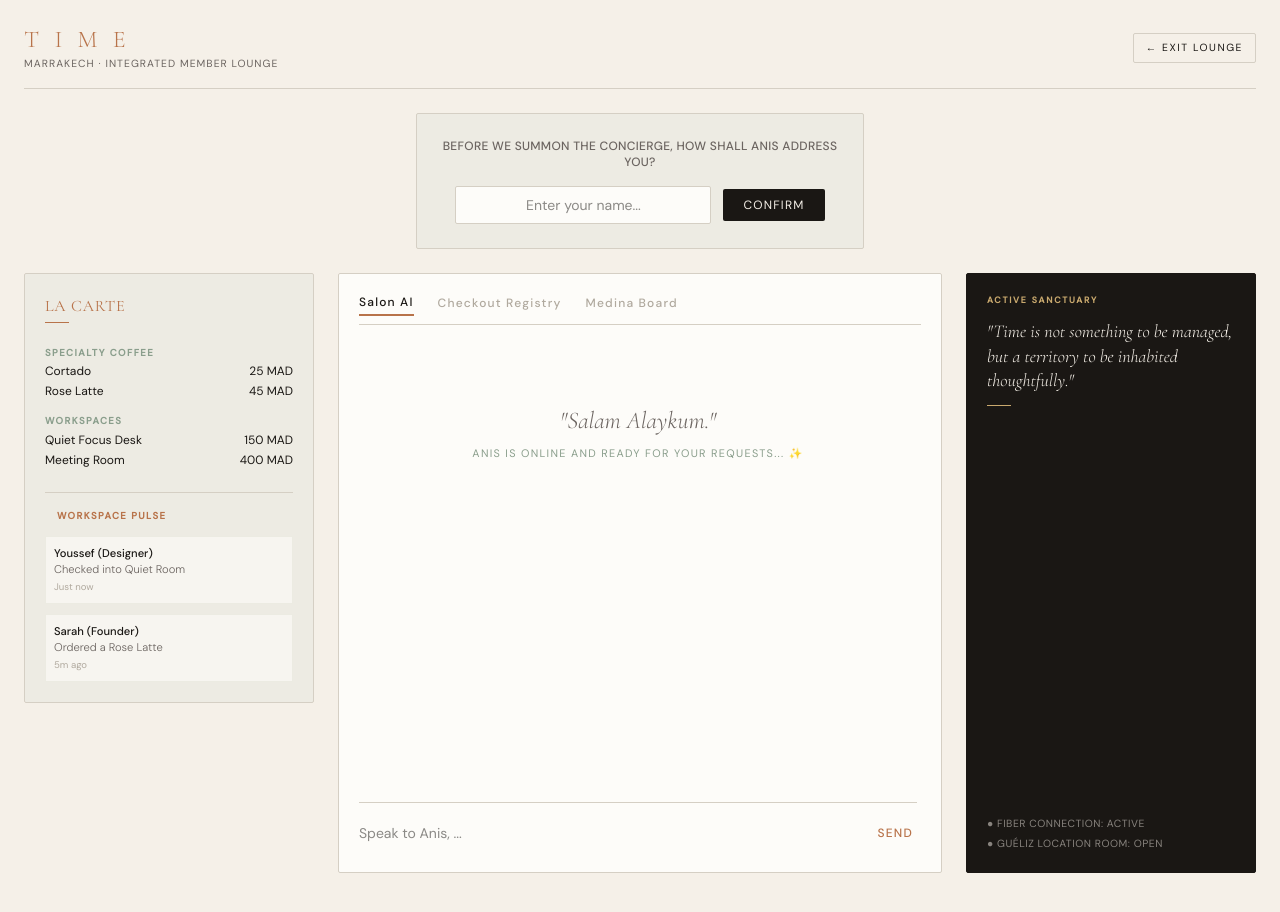
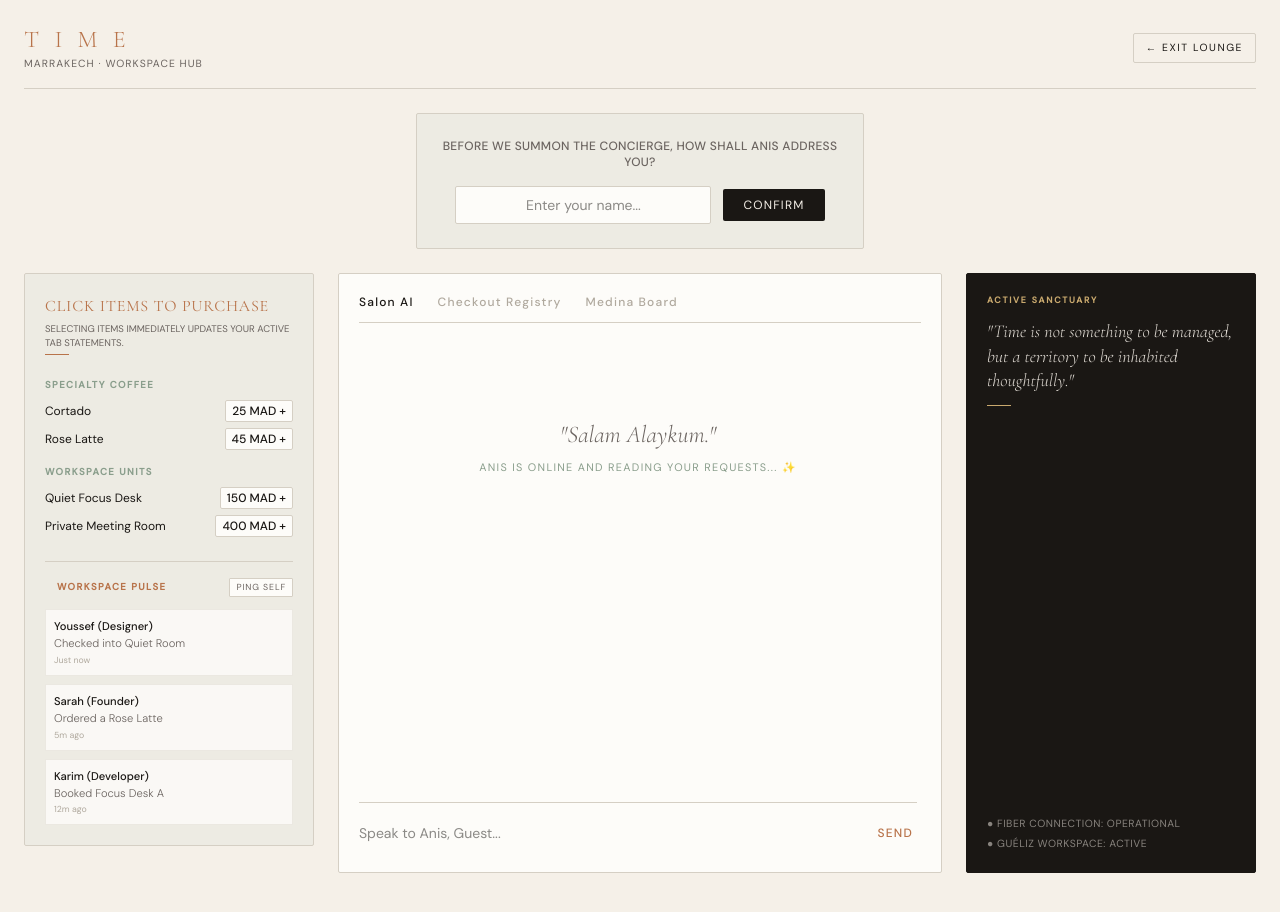
Before and after one commit to TimeCafeMarrakech/cafe-time, a Next.js app: page / in a window 1280 px wide. Both pictures are taken after a click on the button "CONTINUE AS GUEST →". Built offline with nearby package versions, Linux system fonts and the light colour scheme.

Commit message:
Update page.tsx

```diff
--- a/app/page.tsx
+++ b/app/page.tsx
@@ -2,28 +2,75 @@
 
 import React, { useState } from 'react';
 
-export default function EntryPage() {
+// Define explicit types for our feature components
+interface CartItem {
+  id: string;
+  item: string;
+  price: number;
+}
+
+interface PingItem {
+  id: number;
+  user: string;
+  action: string;
+  time: string;
+}
+
+interface BulletinItem {
+  id: number;
+  tag: string;
+  title: string;
+  desc: string;
+  type: 'workshop' | 'coffee';
+}
+
+export default function MasterIntegratedApp() {
   const [email, setEmail] = useState('');
   const [password, setPassword] = useState('');
 
-  // ─── SYSTEM ROUTING SWITCH ───
+  // ─── VISUAL SCREEN SWITCH ───
   const [showChat, setShowChat] = useState(false);
+  const [activeTab, setActiveTab] = useState<'chat' | 'checkout' | 'board'>('chat');
 
-  // ─── CORE CHAT STATES ───
+  // ─── CHAT CONVERSATION STATES ───
   const [messages, setMessages] = useState<{ role: string; content: string }[]>([]);
   const [inputMessage, setInputMessage] = useState('');
   const [guestName, setGuestName] = useState('');
   const [isLoading, setIsLoading] = useState(false);
 
-  // ─── RESTORED CUSTOM FEATURES STATES ───
-  const [activeTab, setActiveTab] = useState<'chat' | 'checkout' | 'board'>('chat');
-  const [pings, setPings] = useState([
+  // ─── FEATURE 1: REAL CART & CHECKOUT STATE LOGIC ───
+  const [cart, setCart] = useState<CartItem[]>([]);
+
+  // ─── FEATURE 2: CUSTOMER PING LOGS STATE DATA ───
+  const [pings, setPings] = useState<PingItem[]>([
     { id: 1, user: 'Youssef (Designer)', action: 'Checked into Quiet Room', time: 'Just now' },
     { id: 2, user: 'Sarah (Founder)', action: 'Ordered a Rose Latte', time: '5m ago' },
+    { id: 3, user: 'Karim (Developer)', action: 'Booked Focus Desk A', time: '12m ago' }
   ]);
-  const [cart, setCart] = useState<{ item: string; price: number }[]>([
-    { item: 'Quiet Focus Desk (4 Hours)', price: 150 }
+
+  // ─── FEATURE 3: BULLETIN BOARD DATA ───
+  const [bulletins, setBulletins] = useState<BulletinItem[]>([
+    { id: 1, tag: 'Pop-up Workshop', title: 'AI Engineering & Craft Architecture', desc: 'Join the circle this Friday evening inside the main terrace courtyard.', type: 'workshop' },
+    { id: 2, tag: 'Seasonal Arrival', title: 'Sidamo Ethiopia Espresso Roast', desc: 'Freshly roasted single-origin batches are now active at the brew bar.', type: 'coffee' }
   ]);
+
+  // Handle addition of catalog items directly into the checkout system
+  const addToCart = (itemName: string, itemPrice: number) => {
+    const newItem: CartItem = {
+      id: Math.random().toString(36).substring(2, 9),
+      item: itemName,
+      price: itemPrice
+    };
+    setCart([...cart, newItem]);
+    // Automatically switch tabs to checkout so the user visually sees the addition
+    setActiveTab('checkout');
+  };
+
+  const removeFromCart = (idToRemove: string) => {
+    setCart(cart.filter(item => item.id !== idToRemove));
+  };
+
+  const calculateTotal = () => cart.reduce((acc, curr) => acc + curr.price, 0);
 
   const handleSignIn = (e: React.FormEvent) => {
     e.preventDefault();
@@ -55,9 +102,18 @@ export default function EntryPage() {
     }
   };
 
-  const calculateTotal = () => cart.reduce((acc, curr) => acc + curr.price, 0);
+  // Simulating a fresh dynamic client ping inside the workspace dashboard
+  const triggerManualPing = () => {
+    const newPing: PingItem = {
+      id: Date.now(),
+      user: guestName ? `${guestName} (You)` : 'Honored Guest',
+      action: 'Signalled presence in the courtyard lounge',
+      time: 'Just now'
+    };
+    setPings([newPing, ...pings]);
+  };
 
-  // ─── APPLICATION ACTIVE LOUNGE (CHAT + ALL RESTORED FEATURES) ───
+  // ─── COMPONENT VIEW 1: INTERACTIVE PLATFORM LOUNGE ───
   if (showChat) {
     return (
       <>
@@ -68,7 +124,7 @@ export default function EntryPage() {
           <header className="max-w-7xl w-full mx-auto flex justify-between items-center border-b border-[#D5CFC4] pb-4 mb-6">
             <div>
               <h1 className="font-['Cormorant_Garamond'] text-2xl tracking-[0.2em] uppercase text-[#B8734A] font-light">T I M E</h1>
-              <p className="text-[0.65rem] tracking-[0.1em] uppercase text-[#6B6460]">Marrakech · Integrated Member Lounge</p>
+              <p className="text-[0.65rem] tracking-[0.1em] uppercase text-[#6B6460]">Marrakech · Workspace Hub</p>
             </div>
             <button
               onClick={() => setShowChat(false)}
@@ -97,64 +153,88 @@ export default function EntryPage() {
             </div>
           )}
 
-          {/* MASTER THREE-COLUMN MATRIX LAYOUT */}
+          {/* MASTER GRID SYSTEM */}
           <div className="flex-1 max-w-7xl w-full mx-auto grid grid-cols-1 lg:grid-cols-4 gap-6 items-start overflow-hidden pb-4">
 
-            {/* COLUMN 1: MENU SIDEBAR & LA CARTE REGISTRY */}
-            <aside className="lg:col-span-1 bg-[#EDEBE3] border border-[#D5CFC4] rounded-[2px] p-5 space-y-6 max-h-[35vh] lg:max-h-[75vh] overflow-y-auto">
+            {/* COLUMN 1: INTERACTIVE BUY CATALOG & LIVE PULSE PINGS */}
+            <aside className="lg:col-span-1 bg-[#EDEBE3] border border-[#D5CFC4] rounded-[2px] p-5 space-y-6 max-h-[40vh] lg:max-h-[75vh] overflow-y-auto">
               <div>
-                <h2 className="font-['Cormorant_Garamond'] text-base tracking-wider text-[#B8734A] uppercase mb-1">La Carte</h2>
-                <div className="w-6 h-[1px] bg-[#B8734A]" />
+                <h2 className="font-['Cormorant_Garamond'] text-base tracking-wider text-[#B8734A] uppercase mb-1">Click Items to Purchase</h2>
+                <p className="text-[0.6rem] text-[#6B6460] uppercase">Selecting items immediately updates your active tab statements.</p>
+                <div className="w-6 h-[1px] bg-[#B8734A] mt-1" />
               </div>
+
               <div className="space-y-4 text-xs">
                 <div>
-                  <h3 className="text-[0.6rem] tracking-[0.15em] uppercase text-[#8A9E8C] font-semibold mb-1">Specialty Coffee</h3>
-                  <div className="space-y-1"><div className="flex justify-between"><span>Cortado</span><span>25 MAD</span></div><div className="flex justify-between"><span>Rose Latte</span><span>45 MAD</span></div></div>
-                </div>
-                <div>
-                  <h3 className="text-[0.6rem] tracking-[0.15em] uppercase text-[#8A9E8C] font-semibold mb-1">Workspaces</h3>
-                  <div className="space-y-1"><div className="flex justify-between"><span>Quiet Focus Desk</span><span>150 MAD</span></div><div className="flex justify-between"><span>Meeting Room</span><span>400 MAD</span></div></div>
+                  <h3 className="text-[0.6rem] tracking-[0.15em] uppercase text-[#8A9E8C] font-semibold mb-2">Specialty Coffee</h3>
+                  <div className="space-y-1.5">
+                    <button onClick={() => addToCart('Cortado Espresso', 25)} className="w-full flex justify-between items-center text-left hover:text-[#B8734A] transition-colors group bg-transparent border-none p-0">
+                      <span className="group-hover:underline">Cortado</span><span className="font-medium bg-[#FDFCF9] px-1.5 py-0.5 rounded-[2px] border border-[#D5CFC4]">25 MAD +</span>
+                    </button>
+                    <button onClick={() => addToCart('Rose & Cardamom Latte', 45)} className="w-full flex justify-between items-center text-left hover:text-[#B8734A] transition-colors group bg-transparent border-none p-0">
+                      <span className="group-hover:underline">Rose Latte</span><span className="font-medium bg-[#FDFCF9] px-1.5 py-0.5 rounded-[2px] border border-[#D5CFC4]">45 MAD +</span>
+                    </button>
                   </div>
                 </div>
 
-              {/* 📡 RESTORED: REAL-TIME CUSTOMER PING LOGS */}
+                <div>
+                  <h3 className="text-[0.6rem] tracking-[0.15em] uppercase text-[#8A9E8C] font-semibold mb-2">Workspace Units</h3>
+                  <div className="space-y-1.5">
+                    <button onClick={() => addToCart('Quiet Focus Desk (4H)', 150)} className="w-full flex justify-between items-center text-left hover:text-[#B8734A] transition-colors group bg-transparent border-none p-0">
+                      <span className="group-hover:underline">Quiet Focus Desk</span><span className="font-medium bg-[#FDFCF9] px-1.5 py-0.5 rounded-[2px] border border-[#D5CFC4]">150 MAD +</span>
+                    </button>
+                    <button onClick={() => addToCart('Private Meeting Room (2H)', 400)} className="w-full flex justify-between items-center text-left hover:text-[#B8734A] transition-colors group bg-transparent border-none p-0">
+                      <span className="group-hover:underline">Private Meeting Room</span><span className="font-medium bg-[#FDFCF9] px-1.5 py-0.5 rounded-[2px] border border-[#D5CFC4]">400 MAD +</span>
+                    </button>
+                  </div>
+                </div>
+              </div>
+
+              {/* ACTIVE NETWORK PINGS MONITOR */}
               <div className="pt-4 border-t border-[#D5CFC4]">
-                <h3 className="text-[0.6rem] tracking-[0.15em] uppercase text-[#B8734A] font-semibold mb-3 flex items-center gap-1.5">
+                <div className="flex justify-between items-center mb-3">
+                  <h3 className="text-[0.6rem] tracking-[0.15em] uppercase text-[#B8734A] font-semibold flex items-center gap-1.5">
                     <span className="w-1.5 h-1.5 rounded-full bg-[#8A9E8C] animate-ping" /> Workspace Pulse
                   </h3>
-                <div className="space-y-2.5">
+                  <button onClick={triggerManualPing} className="text-[0.55rem] tracking-widest text-[#6B6460] uppercase border border-[#D5CFC4] px-1.5 py-0.5 rounded-[1px] bg-[#FDFCF9] hover:border-[#1A1714]">
+                    Ping Self
+                  </button>
+                </div>
+                <div className="space-y-2">
                   {pings.map((p) => (
-                    <div key={p.id} className="text-[0.7rem] bg-[#FDFCF9]/60 p-2 rounded-[1px] border border-[#D5CFC4]/30">
+                    <div key={p.id} className="text-[0.7rem] bg-[#FDFCF9]/80 p-2 rounded-[1px] border border-[#D5CFC4]/40 animate-[fadeUp_0.3s_ease_both]">
                       <p className="font-medium text-[#1A1714]">{p.user}</p>
                       <p className="text-[#6B6460] font-light">{p.action}</p>
-                      <span className="text-[0.6rem] text-[#B0A99E] block mt-0.5">{p.time}</span>
+                      <span className="text-[0.55rem] text-[#B0A99E] block mt-0.5">{p.time}</span>
                     </div>
                   ))}
                 </div>
               </div>
             </aside>
 
-            {/* COLUMN 2 & 3: CENTER INTERACTIVE FEATURE TABS SYSTEM */}
-            <div className="lg:col-span-2 flex flex-col bg-[#FDFCF9] border border-[#D5CFC4] rounded-[2px] p-5 h-[60vh] lg:h-[75vh] justify-between">
+            {/* COLUMN 2 & 3: CENTER NAVIGATION CONTROL TABS AND TERMINAL */}
+            <div className="lg:col-span-2 flex flex-col bg-[#FDFCF9] border border-[#D5CFC4] rounded-[2px] p-5 h-[65vh] lg:h-[75vh] justify-between">
 
-              {/* Feature Selection Navigation Bar */}
+              {/* Tab Toggles */}
               <div className="flex border-b border-[#D5CFC4] pb-2 mb-4 gap-6 text-xs uppercase tracking-widest font-medium">
-                <button onClick={() => setActiveTab('chat')} className={`pb-1 ${activeTab === 'chat' ? 'border-b-2 border-[#B8734A] text-[#1A1714]' : 'text-[#B0A99E]'}`}>Salon AI</button>
-                <button onClick={() => setActiveTab('checkout')} className={`pb-1 ${activeTab === 'checkout' ? 'border-b-2 border-[#B8734A] text-[#1A1714]' : 'text-[#B0A99E]'}`}>Checkout Registry</button>
-                <button onClick={() => setActiveTab('board')} className={`pb-1 ${activeTab === 'board' ? 'border-b-2 border-[#B8734A] text-[#1A1714]' : 'text-[#B0A99E]'}`}>Medina Board</button>
+                <button onClick={() => setActiveTab('chat')} className={`pb-1 bg-transparent border-none cursor-pointer ${activeTab === 'chat' ? 'border-b-2 border-[#B8734A] text-[#1A1714] font-medium' : 'text-[#B0A99E]'}`}>Salon AI</button>
+                <button onClick={() => setActiveTab('checkout')} className={`pb-1 bg-transparent border-none cursor-pointer relative ${activeTab === 'checkout' ? 'border-b-2 border-[#B8734A] text-[#1A1714] font-medium' : 'text-[#B0A99E]'}`}>
+                  Checkout Registry {cart.length > 0 && <span className="absolute -top-2 -right-3 bg-[#B8734A] text-[#F5F0E8] rounded-full text-[0.55rem] px-1">{cart.length}</span>}
+                </button>
+                <button onClick={() => setActiveTab('board')} className={`pb-1 bg-transparent border-none cursor-pointer ${activeTab === 'board' ? 'border-b-2 border-[#B8734A] text-[#1A1714] font-medium' : 'text-[#B0A99E]'}`}>Medina Board</button>
               </div>
 
-              {/* DYNAMIC TAB CONTROLLER */}
+              {/* DYNAMIC WINDOW ENGINE */}
               <div className="flex-1 overflow-y-auto pr-1 style-scrollbar">
 
-                {/* SUB-VIEW 1: THE CONVERSATIONAL SALON */}
+                {/* INTERACTIVE CHAT GATEWAY */}
                 {activeTab === 'chat' && (
                   <div className="space-y-4 h-full flex flex-col justify-between">
-                    <div className="space-y-4 overflow-y-auto flex-1">
+                    <div className="space-y-4 overflow-y-auto flex-1 max-h-[45vh] lg:max-h-[55vh]">
                       {messages.length === 0 ? (
-                        <div className="text-center py-16 space-y-2">
+                        <div className="text-center py-20 space-y-2">
                           <p className="font-['Cormorant_Garamond'] italic text-2xl text-[#6B6460]">"Salam Alaykum."</p>
-                          <p className="text-[0.68rem] tracking-[0.12em] uppercase text-[#8A9E8C]">Anis is online and ready for your requests... ✨</p>
+                          <p className="text-[0.68rem] tracking-[0.12em] uppercase text-[#8A9E8C]">Anis is online and reading your requests... ✨</p>
                         </div>
                       ) : (
                         messages.map((m, idx) => (
@@ -170,55 +250,90 @@ export default function EntryPage() {
                     <form onSubmit={handleSendMessage} className="border-t border-[#D5CFC4] pt-3 flex items-center relative">
                       <input
                         type="text" value={inputMessage} onChange={(e) => setInputMessage(e.target.value)}
-                        placeholder={`Speak to Anis, ${guestName || ''}...`}
+                        placeholder={`Speak to Anis, ${guestName || 'Guest'}...`}
                         className="w-full bg-transparent py-2 outline-none text-sm border-b border-transparent focus:border-[#B8734A]"
                       />
-                      <button type="submit" className="absolute right-1 text-xs uppercase tracking-widest text-[#B8734A] font-medium">Send</button>
+                      <button type="submit" className="absolute right-1 text-xs uppercase tracking-widest text-[#B8734A] font-medium bg-transparent border-none cursor-pointer">Send</button>
                     </form>
                   </div>
                 )}
 
-                {/* 💳 SUB-VIEW 2: THE RESTORED CHECKOUT PANEL */}
+                {/* REAL DATA CHECKOUT SYSTEM */}
                 {activeTab === 'checkout' && (
-                  <div className="space-y-6 p-2 animate-[fadeUp_0.3s_ease_both]">
+                  <div className="space-y-6 p-1 animate-[fadeUp_0.2s_ease_both]">
                     <div>
-                      <h3 className="font-['Cormorant_Garamond'] text-xl text-[#1A1714]">Member Checkout Statement</h3>
-                      <p className="text-[0.7rem] text-[#6B6460] uppercase tracking-wider">Review items before processing securely</p>
+                      <h3 className="font-['Cormorant_Garamond'] text-xl text-[#1A1714]">Active Order Matrix</h3>
+                      <p className="text-[0.7rem] text-[#6B6460] uppercase tracking-wider">Add items from the left side panel to calculate totals</p>
                     </div>
-                    <div className="space-y-2 border-b border-[#D5CFC4] pb-4">
-                      {cart.map((c, i) => (
-                        <div key={i} className="flex justify-between text-xs py-1">
-                          <span>{c.item}</span> <span className="font-medium">{c.price} MAD</span>
+
+                    {cart.length === 0 ? (
+                      <div className="text-center py-12 border border-dashed border-[#D5CFC4] p-4 text-xs text-[#B0A99E] uppercase tracking-widest">
+                        Your statement sheet is empty.
+                      </div>
+                    ) : (
+                      <div className="space-y-2 max-h-[30vh] overflow-y-auto">
+                        {cart.map((c) => (
+                          <div key={c.id} className="flex justify-between items-center text-xs py-2 border-b border-[#D5CFC4]/50 bg-[#EDEBE3]/30 px-2 rounded-[1px]">
+                            <span>{c.item}</span>
+                            <div className="flex items-center gap-3">
+                              <span className="font-medium text-[#1A1714]">{c.price} MAD</span>
+                              <button onClick={() => removeFromCart(c.id)} className="text-[0.6rem] uppercase tracking-widest text-red-700 hover:underline bg-transparent border-none cursor-pointer">Wipe</button>
+                            </div>
                           </div>
                         ))}
                       </div>
-                    <div className="flex justify-between text-sm font-medium pt-2">
-                      <span>Total Invoice Due</span> <span>{calculateTotal()} MAD</span>
+                    )}
+
+                    <div className="flex justify-between text-sm font-medium pt-3 border-t border-[#D5CFC4]">
+                      <span>Aggregated Statement Total</span>
+                      <span className="text-[#B8734A] font-bold text-base">{calculateTotal()} MAD</span>
                     </div>
-                    <button onClick={() => alert('Settle account feature initiated via Supabase.')} className="w-full py-3 bg-[#1A1714] text-[#F5F0E8] text-xs tracking-widest uppercase rounded-[2px] font-medium hover:bg-[#B8734A] transition-colors mt-4">
-                      Settle Balance Account
+
+                    <button
+                      disabled={cart.length === 0}
+                      onClick={() => {
+                        alert(`Account statement settled successfully for ${calculateTotal()} MAD. Sending transaction parameters to the database logs!`);
+                        setCart([]);
+                      }}
+                      className="w-full py-3 bg-[#1A1714] text-[#F5F0E8] text-xs tracking-widest uppercase rounded-[2px] font-medium hover:bg-[#B8734A] transition-colors mt-4 disabled:opacity-40 disabled:hover:bg-[#1A1714] cursor-pointer"
+                    >
+                      Process Payment Invoice
                     </button>
                   </div>
                 )}
 
-                {/* 📢 SUB-VIEW 3: THE RESTORED ADVERTISEMENT BULLETIN BOARD */}
+                {/* ADVERTISEMENT BULLETIN BOARD SYSTEM */}
                 {activeTab === 'board' && (
-                  <div className="space-y-4 p-2 animate-[fadeUp_0.3s_ease_both]">
+                  <div className="space-y-5 p-1 animate-[fadeUp_0.2s_ease_both]">
+                    <div className="flex justify-between items-center">
                       <div>
                         <h3 className="font-['Cormorant_Garamond'] text-xl text-[#1A1714]">The Medina Bulletin</h3>
-                      <p className="text-[0.7rem] text-[#6B6460] uppercase tracking-wider">What's happening around the workspace community</p>
+                        <p className="text-[0.7rem] text-[#6B6460] uppercase tracking-wider">Community updates and workspace popups</p>
                       </div>
-                    <div className="grid grid-cols-1 gap-3 pt-2">
-                      <div className="bg-[#EDEBE3] p-4 rounded-[2px] border border-[#D5CFC4]">
-                        <span className="text-[0.6rem] tracking-widest uppercase text-[#B8734A] font-bold">Pop-up Workshop</span>
-                        <h4 className="text-sm font-medium mt-1">AI Engineering & Craft Architecture</h4>
-                        <p className="text-xs text-[#6B6460] mt-1">Join the circle this Friday evening inside the main internal terrace courtyard.</p>
+                      <button
+                        onClick={() => {
+                          const customTitle = prompt("Enter announcement heading:");
+                          const customDesc = prompt("Enter announcement description detail:");
+                          if (customTitle && customDesc) {
+                            setBulletins([{ id: Date.now(), tag: 'Member Notice', title: customTitle, desc: customDesc, type: 'workshop' }, ...bulletins]);
+                          }
+                        }}
+                        className="text-[0.6rem] tracking-widest text-[#F5F0E8] bg-[#B8734A] uppercase px-2 py-1 rounded-[2px] border-none hover:bg-[#1A1714]"
+                      >
+                        + Post Ad
+                      </button>
                     </div>
-                      <div className="bg-[#EDEBE3] p-4 rounded-[2px] border border-[#D5CFC4]">
-                        <span className="text-[0.6rem] tracking-widest uppercase text-[#8A9E8C] font-bold">Seasonal Crop Arrival</span>
-                        <h4 className="text-sm font-medium mt-1">Sidamo Ethiopia Espresso roast</h4>
-                        <p className="text-xs text-[#6B6460] mt-1">Freshly roasted single-origin batches are now grinding active at the brew bar.</p>
+
+                    <div className="grid grid-cols-1 gap-3.5">
+                      {bulletins.map((b) => (
+                        <div key={b.id} className="bg-[#EDEBE3] p-4 rounded-[2px] border border-[#D5CFC4] space-y-1.5 animate-[fadeUp_0.2s_ease_both]">
+                          <span className={`text-[0.55rem] tracking-widest uppercase font-bold px-1.5 py-0.5 rounded-[1px] ${b.type === 'coffee' ? 'bg-[#8A9E8C] text-[#F5F0E8]' : 'bg-[#B8734A] text-[#F5F0E8]'}`}>
+                            {b.tag}
+                          </span>
+                          <h4 className="text-sm font-medium text-[#1A1714] pt-1">{b.title}</h4>
+                          <p className="text-xs text-[#6B6460] leading-relaxed font-light">{b.desc}</p>
                         </div>
+                      ))}
                     </div>
                   </div>
                 )}
@@ -226,16 +341,16 @@ export default function EntryPage() {
               </div>
             </div>
 
-            {/* COLUMN 4: BRAND SPACE IDENTIFIER CARD */}
+            {/* COLUMN 4: QUOTATION & BRAND IDENTIFIER CARD */}
             <aside className="lg:col-span-1 bg-[#1A1714] text-[#F5F0E8] border border-[#1A1714] rounded-[2px] p-5 space-y-4 h-full flex flex-col justify-between">
               <div className="space-y-3">
                 <span className="text-[0.55rem] tracking-[0.2em] text-[#C9A96E] uppercase block font-semibold">Active Sanctuary</span>
-                <p className="font-['Cormorant_Garamond'] italic text-lg leading-snug">"Time is not something to be managed, but a territory to be inhabited thoughtfully."</p>
+                <p className="font-['Cormorant_Garamond'] italic text-lg leading-snug text-[#F5F0E8]/90">"Time is not something to be managed, but a territory to be inhabited thoughtfully."</p>
                 <div className="w-6 h-[1px] bg-[#C9A96E] mt-2" />
               </div>
-              <div className="text-[0.65rem] space-y-1 text-[#F5F0E8]/50 uppercase tracking-wider pt-6">
-                <p>● Fiber Connection: Active</p>
-                <p>● Guéliz Location Room: Open</p>
+              <div className="text-[0.65rem] space-y-1 text-[#F5F0E8]/50 uppercase tracking-wider pt-8">
+                <p>● Fiber Connection: Operational</p>
+                <p>● Guéliz Workspace: Active</p>
               </div>
             </aside>
 
@@ -245,7 +360,7 @@ export default function EntryPage() {
     );
   }
 
-  // ─── CONDITION 2: SHOW CLAUDE'S LUXURY ENTRANCE SCREEN ───
+  // ─── COMPONENT VIEW 2: SPLIT SCREEN DOORWAY ───
   return (
     <>
       <link rel="preconnect" href="https://fonts.googleapis.com" />
```
Lines whose indentation alone changed are shown as unchanged.
